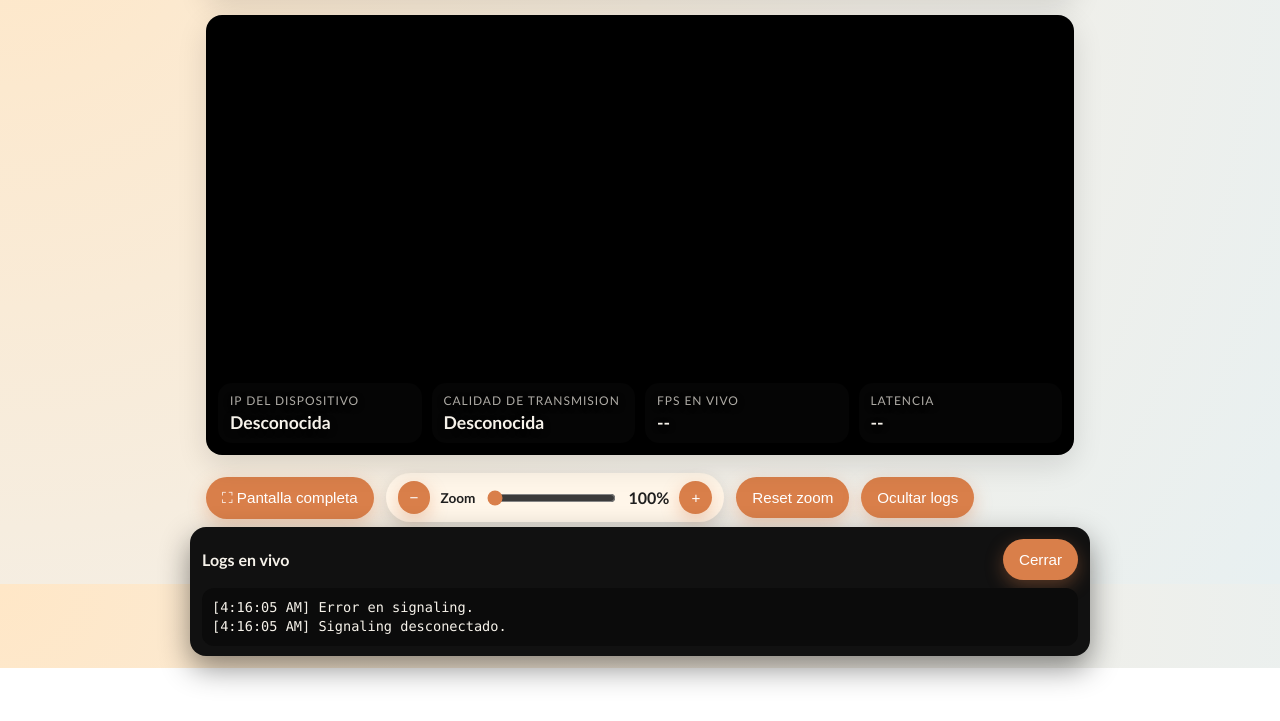
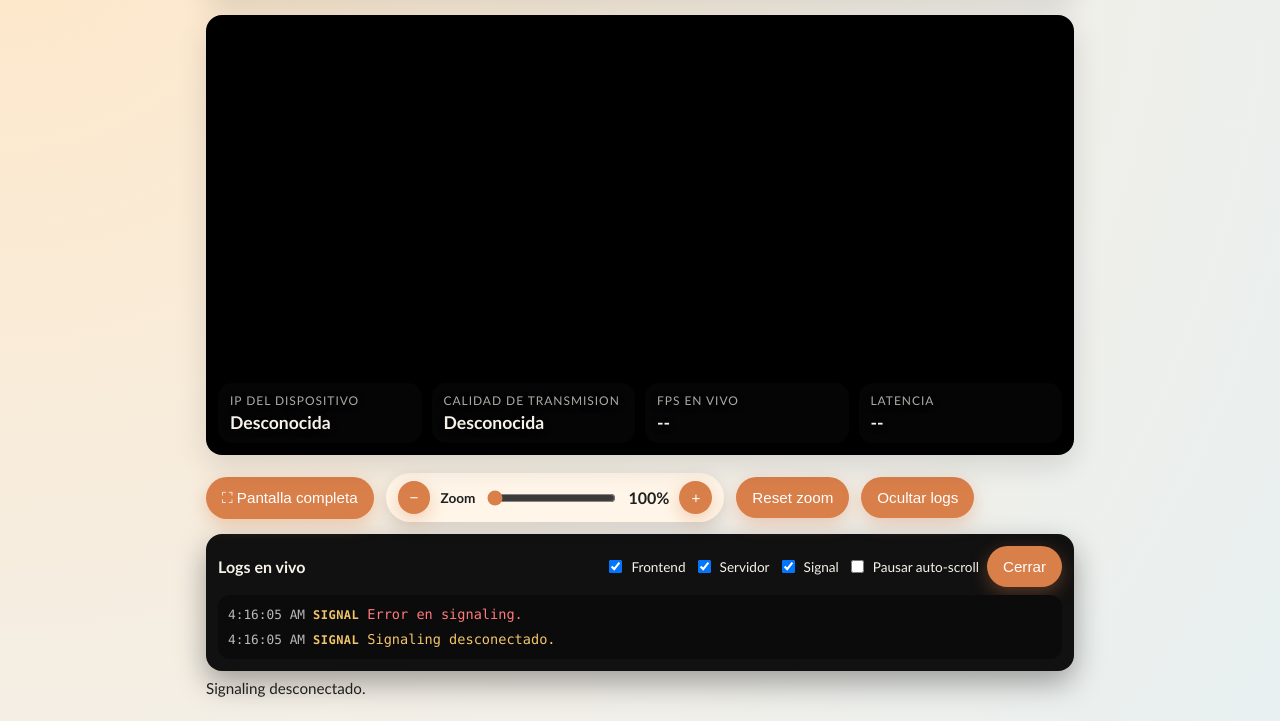
Before and after one commit to charlycba/webcamsecurity, a website: page public/monitor.html in a window 1280 px wide. Both pictures are taken after a click on the button "🧾 Ver logs". Shown: the part 132-853 px from the top of the page. Before the commit the page ends 800 px from the top, so only its background shows below. Drawn offline with Linux system fonts and the light colour scheme.

Commit message:
Improve docked live logs

```diff
--- a/public/monitor.html
+++ b/public/monitor.html
@@ -53,9 +53,27 @@
       <section class="log-panel hidden" id="logsPanel" aria-live="polite">
         <div class="log-panel__header">
           <h2>Logs en vivo</h2>
-          <button id="closeLogsBtn" type="button">Cerrar</button>
+          <div class="log-panel__actions">
+            <label class="log-toggle">
+              <input type="checkbox" id="filterFrontend" checked />
+              Frontend
+            </label>
+            <label class="log-toggle">
+              <input type="checkbox" id="filterServer" checked />
+              Servidor
+            </label>
+            <label class="log-toggle">
+              <input type="checkbox" id="filterSignal" checked />
+              Signal
+            </label>
+            <label class="log-toggle">
+              <input type="checkbox" id="pauseScroll" />
+              Pausar auto-scroll
+            </label>
+            <button id="closeLogsBtn" type="button">Cerrar</button>
+          </div>
         </div>
-        <pre id="logsContent"></pre>
+        <div id="logsContent" class="log-panel__content" role="log" aria-live="polite"></div>
       </section>
 
       <section class="status" id="status"></section>
@@ -79,6 +97,10 @@
       const logsContent = document.getElementById("logsContent");
       const toggleLogsBtn = document.getElementById("toggleLogsBtn");
       const closeLogsBtn = document.getElementById("closeLogsBtn");
+      const filterFrontend = document.getElementById("filterFrontend");
+      const filterServer = document.getElementById("filterServer");
+      const filterSignal = document.getElementById("filterSignal");
+      const pauseScroll = document.getElementById("pauseScroll");
       const logs = [];
       const maxLogs = 400;
       let logsOpen = false;
@@ -88,6 +110,8 @@
       let rtcPeer = null;
       let rtcDataChannel = null;
       let webrtcActive = false;
+      let iceInCount = 0;
+      let iceOutCount = 0;
 
       let panX = 0;
       let panY = 0;
@@ -156,19 +180,56 @@
         status.textContent = message;
       }
 
-      function formatLog(message) {
-        const time = new Date().toLocaleTimeString();
-        return `[${time}] ${message}`;
-      }
-
-      function addLog(message) {
-        const entry = formatLog(message);
+      function addLog({ source, level, message }) {
+        const entry = {
+          ts: new Date().toLocaleTimeString(),
+          source,
+          level,
+          message
+        };
         logs.push(entry);
         if (logs.length > maxLogs) {
           logs.splice(0, logs.length - maxLogs);
         }
-        logsContent.textContent = logs.join("\n");
-        if (logsOpen) {
+        renderLogs();
+      }
+
+      function allowLog(entry) {
+        if (entry.source === "frontend" && !filterFrontend.checked) {
+          return false;
+        }
+        if (entry.source === "server" && !filterServer.checked) {
+          return false;
+        }
+        if (entry.source === "signal" && !filterSignal.checked) {
+          return false;
+        }
+        return true;
+      }
+
+      function renderLogs() {
+        const fragment = document.createDocumentFragment();
+        logs.forEach((entry) => {
+          if (!allowLog(entry)) {
+            return;
+          }
+          const row = document.createElement("div");
+          row.className = `log-row log-${entry.source} log-${entry.level}`;
+          const time = document.createElement("span");
+          time.className = "log-time";
+          time.textContent = entry.ts;
+          const origin = document.createElement("span");
+          origin.className = "log-origin";
+          origin.textContent = entry.source.toUpperCase();
+          const msg = document.createElement("span");
+          msg.className = "log-message";
+          msg.textContent = entry.message;
+          row.append(time, origin, msg);
+          fragment.appendChild(row);
+        });
+        logsContent.textContent = "";
+        logsContent.appendChild(fragment);
+        if (logsOpen && !pauseScroll.checked) {
           logsContent.scrollTop = logsContent.scrollHeight;
         }
       }
@@ -178,8 +239,10 @@
         logsPanel.classList.toggle("hidden", !open);
         toggleLogsBtn.textContent = open ? "Ocultar logs" : "🧾 Ver logs";
         if (open) {
-          logsContent.textContent = logs.join("\n");
-          logsContent.scrollTop = logsContent.scrollHeight;
+          renderLogs();
+          if (!pauseScroll.checked) {
+            logsContent.scrollTop = logsContent.scrollHeight;
+          }
         }
       }
 
@@ -202,9 +265,13 @@
           console[level] = (...args) => {
             nativeConsole[level](...args);
             const message = args.map(stringifyArg).join(" ");
-            addLog(`${level.toUpperCase()}: ${message}`);
+            addLog({ source: "frontend", level, message });
           };
         });
+      }
+
+      function logSignal(message) {
+        addLog({ source: "signal", level: "info", message });
       }
 
       function updateStats(now) {
@@ -300,6 +367,8 @@
 
       async function handleOffer(socket, sdp) {
         stopWebRtc();
+        iceInCount = 0;
+        iceOutCount = 0;
         rtcPeer = new RTCPeerConnection({
           iceServers: [],
           bundlePolicy: "max-bundle",
@@ -308,20 +377,35 @@
         rtcPeer.onicecandidate = (event) => {
           if (event.candidate) {
             socket.send(JSON.stringify({ type: "webrtc-ice", candidate: event.candidate }));
+            iceOutCount += 1;
+            if (iceOutCount === 1 || iceOutCount % 10 === 0) {
+              logSignal(`ICE enviado (${iceOutCount})`);
+            }
           }
         };
         rtcPeer.onconnectionstatechange = () => {
+          logSignal(`Estado conexion: ${rtcPeer.connectionState}`);
           if (rtcPeer.connectionState === "connected") {
             updateIceInfo();
           }
+        };
+        rtcPeer.onsignalingstatechange = () => {
+          logSignal(`Estado signaling: ${rtcPeer.signalingState}`);
         };
         rtcPeer.ontrack = (event) => {
           webrtcActive = true;
           liveVideo.srcObject = event.streams[0];
           startVideoFpsLoop();
+          logSignal("Track de video recibido.");
         };
         rtcPeer.ondatachannel = (event) => {
           rtcDataChannel = event.channel;
+          rtcDataChannel.addEventListener("open", () => {
+            logSignal("DataChannel abierto.");
+          });
+          rtcDataChannel.addEventListener("close", () => {
+            logSignal("DataChannel cerrado.");
+          });
           rtcDataChannel.addEventListener("message", (msgEvent) => {
             let payload = null;
             try {
@@ -340,9 +424,11 @@
         };
 
         await rtcPeer.setRemoteDescription(sdp);
+        logSignal("Offer recibido.");
         const answer = await rtcPeer.createAnswer();
         await rtcPeer.setLocalDescription(answer);
         socket.send(JSON.stringify({ type: "webrtc-answer", sdp: rtcPeer.localDescription }));
+        logSignal("Answer enviado.");
       }
 
       function connectLive() {
@@ -351,7 +437,7 @@
 
         socket.addEventListener("open", () => {
           setStatus("Conectado a signaling.");
-          addLog("Conectado a signaling.");
+          addLog({ source: "signal", level: "info", message: "Conectado a signaling." });
         });
 
         socket.addEventListener("message", (event) => {
@@ -363,9 +449,9 @@
           }
 
           if (payload && payload.type === "server-log") {
-            const level = payload.level ? payload.level.toUpperCase() : "INFO";
+            const level = payload.level ? payload.level.toLowerCase() : "info";
             const message = payload.message || "";
-            addLog(`SERVER ${level}: ${message}`);
+            addLog({ source: "server", level, message });
             return;
           }
 
@@ -376,19 +462,23 @@
 
           if (payload && payload.type === "webrtc-ice" && rtcPeer && payload.candidate) {
             rtcPeer.addIceCandidate(payload.candidate);
+            iceInCount += 1;
+            if (iceInCount === 1 || iceInCount % 10 === 0) {
+              logSignal(`ICE recibido (${iceInCount})`);
+            }
             return;
           }
         });
 
         socket.addEventListener("close", () => {
           setStatus("Signaling desconectado.");
-          addLog("Signaling desconectado.");
+          addLog({ source: "signal", level: "warn", message: "Signaling desconectado." });
           stopWebRtc();
         });
 
         socket.addEventListener("error", () => {
           setStatus("Error en signaling.");
-          addLog("Error en signaling.");
+          addLog({ source: "signal", level: "error", message: "Error en signaling." });
           stopWebRtc();
         });
       }
@@ -420,6 +510,10 @@
       closeLogsBtn.addEventListener("click", () => {
         setLogsOpen(false);
       });
+      filterFrontend.addEventListener("change", renderLogs);
+      filterServer.addEventListener("change", renderLogs);
+      filterSignal.addEventListener("change", renderLogs);
+      pauseScroll.addEventListener("change", renderLogs);
       fullscreenBtn.addEventListener("click", toggleFullscreen);
       monitorFrame.addEventListener("dblclick", () => {
         if (Number(zoomRange.value) > 1) {
@@ -497,25 +591,6 @@
         zoomRange.value = nextZoom.toString();
         updateZoomDisplay(nextZoom);
       }, { passive: false });
-
-      if (showLogs) {
-        setInterval(() => {
-          const stored = localStorage.getItem("monitorLogs");
-          if (!stored) {
-            return;
-          }
-          if (stored.length === lastStoredSize) {
-            return;
-          }
-          lastStoredSize = stored.length;
-          try {
-            const entries = JSON.parse(stored);
-            renderLogs(entries);
-          } catch (_error) {
-            return;
-          }
-        }, 1000);
-      }
     </script>
   </body>
 </html>
--- a/public/styles.css
+++ b/public/styles.css
@@ -19,21 +19,17 @@ body {
 }
 
 .log-panel {
-  position: fixed;
-  left: 50%;
-  bottom: 12px;
-  transform: translateX(-50%);
-  width: min(900px, calc(100% - 24px));
+  margin-top: 12px;
+  width: 100%;
   background: #111;
   color: #f6f2ea;
   border-radius: 16px;
-  box-shadow: 0 12px 30px rgba(0, 0, 0, 0.45);
-  padding: 12px 12px 10px 12px;
-  max-height: 35vh;
+  box-shadow: 0 12px 30px rgba(0, 0, 0, 0.35);
+  padding: 12px;
+  max-height: 32vh;
   display: flex;
   flex-direction: column;
   gap: 8px;
-  z-index: 20;
 }
 
 .log-panel__header {
@@ -41,6 +37,14 @@ body {
   justify-content: space-between;
   align-items: center;
   gap: 12px;
+  flex-wrap: wrap;
+}
+
+.log-panel__actions {
+  display: flex;
+  align-items: center;
+  flex-wrap: wrap;
+  gap: 8px;
 }
 
 .log-panel h2 {
@@ -49,7 +53,7 @@ body {
   color: #f6f2ea;
 }
 
-.log-panel pre {
+.log-panel__content {
   margin: 0;
   overflow: auto;
   background: #0b0b0b;
@@ -59,6 +63,59 @@ body {
   font-size: 0.85rem;
   line-height: 1.4;
   font-family: "SFMono-Regular", "Menlo", "Monaco", "Consolas", "Liberation Mono", "Courier New", monospace;
+  display: flex;
+  flex-direction: column;
+  gap: 6px;
+}
+
+.log-row {
+  display: grid;
+  grid-template-columns: auto auto 1fr;
+  gap: 8px;
+  align-items: baseline;
+}
+
+.log-time {
+  color: #b9b9b9;
+  font-size: 0.8rem;
+}
+
+.log-origin {
+  font-weight: 700;
+  letter-spacing: 0.04em;
+  font-size: 0.75rem;
+}
+
+.log-message {
+  color: #e9e6df;
+}
+
+.log-frontend .log-origin {
+  color: #7aa7ff;
+}
+
+.log-server .log-origin {
+  color: #7adf9c;
+}
+
+.log-signal .log-origin {
+  color: #f2c56a;
+}
+
+.log-warn .log-message {
+  color: #f2c56a;
+}
+
+.log-error .log-message {
+  color: #ff7a7a;
+}
+
+.log-toggle {
+  display: inline-flex;
+  align-items: center;
+  gap: 6px;
+  font-size: 0.85rem;
+  color: #f6f2ea;
 }
 
 .app {
```
Also changed, not shown: server.js (+16 -0 lines).
